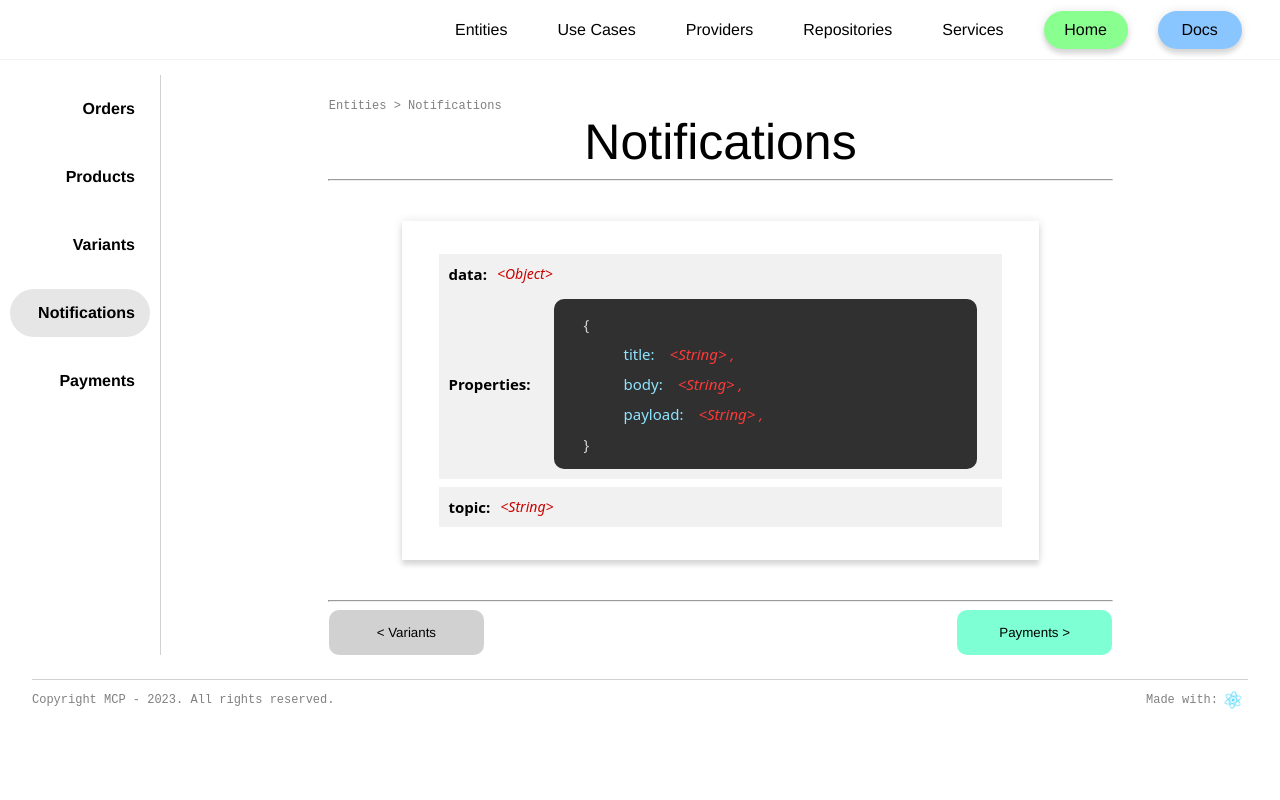
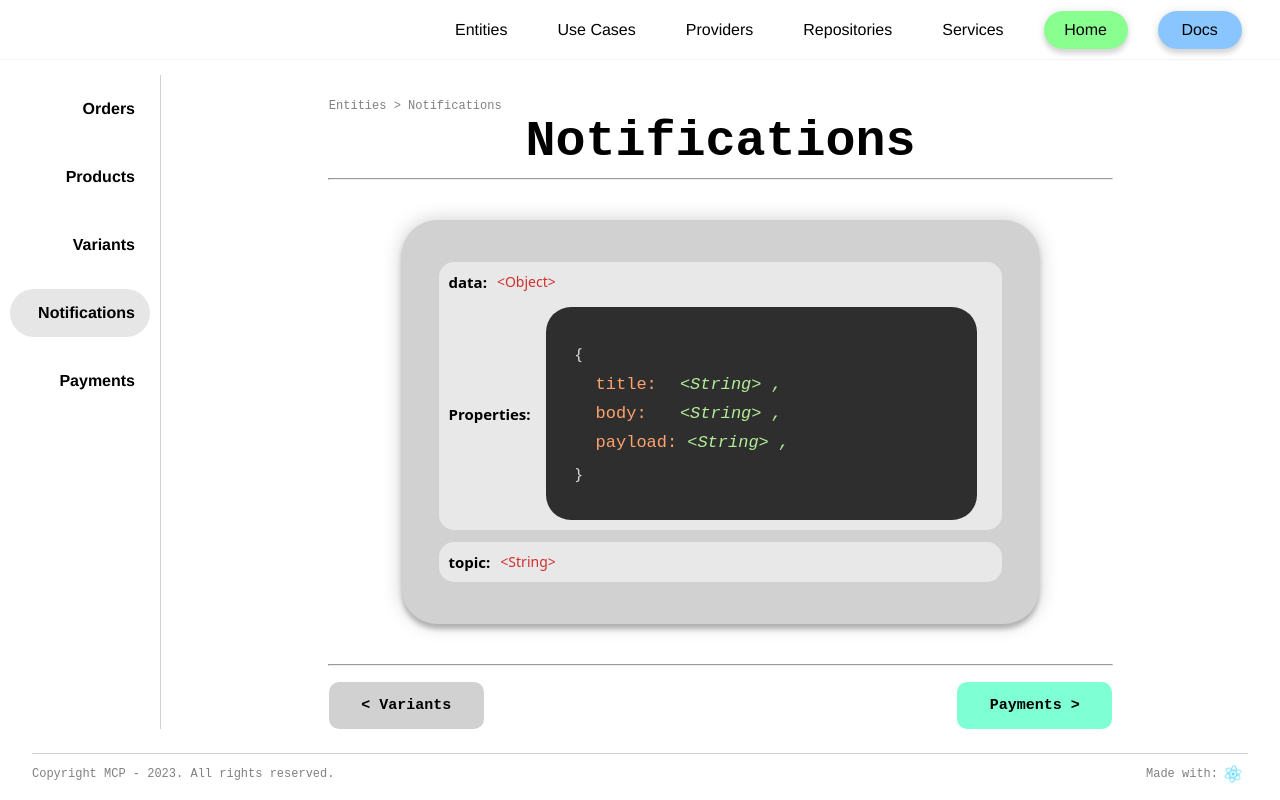
Before and after one commit to matheuscpellanda/erp-api-documentation, a React (Create React App) app: page /erp-api-documentation/entities/notifications in a window 1280 px wide. Built offline with nearby package versions, Linux system fonts and the light colour scheme.

Commit message:
Updated entities styles, font-families and initialized Entity Initial Page Text

```diff
--- a/src/components/EntityCard.jsx
+++ b/src/components/EntityCard.jsx
@@ -42,6 +42,7 @@ export default class EntityCard extends Component {
                 <br />
                 <div className="entity-name"><h2>Properties:</h2></div>
                 <div className="entity-secondary">
+                  <div key="properties" className="entity-values">
                     <p className="json-open-object">{'{'}</p>
                     {
                     properties.map((property) => (
@@ -63,6 +64,7 @@ export default class EntityCard extends Component {
                     <p className="json-open-object">{'}'}</p>
                   </div>
                 </div>
+              </div>
             )
             : null
         }
@@ -73,6 +75,7 @@ export default class EntityCard extends Component {
                 <br />
                 <div className="entity-name"><h2>Objects Properties:</h2></div>
                 <div className="entity-secondary">
+                  <div key="values" className="entity-values">
                     <p className="json-open-object">{'{'}</p>
                     {
                     objectsProperties.map((property) => (
@@ -94,6 +97,7 @@ export default class EntityCard extends Component {
                     <p className="json-open-object">{'}'}</p>
                   </div>
                 </div>
+              </div>
             )
             : null
         }
--- a/src/components/css/CodeBox.css
+++ b/src/components/css/CodeBox.css
@@ -4,21 +4,19 @@
 }
 
 .codebox {
-  background-color: rgb(0, 0, 0) !important;
-  border: 0.5em solid rgb(0, 0, 0);
+  border: 0.5em solid rgb(0, 0, 0, 0);
   padding: 25px !important;
   border-radius: 35px !important;
-  width: 50vw !important;
-  height: 60vh !important;
-  max-height: 700px !important;
   box-sizing: border-box !important;
   overflow-y: auto !important;
   overflow-x: hidden !important;
   box-shadow: var(--elevation-3) !important;
+  width: 50vw !important;
+  max-height: 600px !important;
 }
 
 .codebox:hover {
-  background-color: rgb(17, 17, 17) !important;
+  border: 0.5em solid rgb(0, 0, 0, 1);
 }
 
 .codebox::-webkit-scrollbar {
--- a/src/components/css/EntityCard.css
+++ b/src/components/css/EntityCard.css
@@ -4,10 +4,10 @@
   flex-direction: column;
   align-items: flex-start;
   justify-content: flex-start;
-  border-radius: 0px;
-  background-color: rgba(209, 209, 209, 0.3);
+  border-radius: 15px;
+  background-color: rgba(255, 255, 255, 0.5);
   padding: 10px;
-  margin: 1vh auto;
+  margin: 1.5vh auto;
   box-sizing: border-box;
 }
 
@@ -21,21 +21,21 @@
 
 .entity-name h2 {
   font-family: system-ui, -apple-system, 'Segoe UI', Roboto, Oxygen, Ubuntu, Cantarell, 'Open Sans', 'Helvetica Neue', sans-serif;
-  margin: 0 10px 0 0;
+  margin: 0;
   font-weight: 700;
   font-size: 15px;
   color: black;
-  width: 80px;
   text-align: start;
+  width: min-content;
 }
 
 .entity-type {
   font-family: system-ui, -apple-system, 'Segoe UI', Roboto, Oxygen, Ubuntu, Cantarell, 'Open Sans', 'Helvetica Neue', sans-serif;
   margin-right: 10px;
-  font-weight: 400;
+  font-weight: 500;
   font-size: 14px;
-  color: rgb(202, 0, 0);
-  font-style: italic;
+  color: rgb(209, 47, 47);
+  font-style: normal;
 }
 
 .entity-header {
@@ -44,24 +44,27 @@
 }
 
 .entity-values {
-  font-family: system-ui, -apple-system, 'Segoe UI', Roboto, Oxygen, Ubuntu, Cantarell, 'Open Sans', 'Helvetica Neue', sans-serif;
-  font-size: 15px;
-  margin: 0 5px;
-  font-weight: 500;
-  font-style: italic;
-  color: rgb(143, 229, 255);
+  font-family: monospace;
+  font-size: 13px;
+  margin: 0;
+  font-weight: 400;
+  font-style: normal;
+  color: rgb(178, 238, 151);
+  padding: 25px;
 }
 
 .entity-properties {
-  font-family: system-ui, -apple-system, 'Segoe UI', Roboto, Oxygen, Ubuntu, Cantarell, 'Open Sans', 'Helvetica Neue', sans-serif;
+  font-family: monospace;
+  font-size: 13px;
+  margin: 0;
   display: flex;
   width: 100%;
 }
 
 .entity-secondary {
   background-color: rgba(0, 0, 0, 0.8);
-  border-radius: 10px;
-  padding: 10px;
+  border-radius: 25px;
+  padding: 5px;
   width: 100%;
   display: flex;
   flex-direction: row;
@@ -83,7 +86,7 @@
 }
 
 .json-open-object {
-  margin: 5px 20px;
+  margin: 5px 0;
   color: rgb(209, 209, 209);
   width: 100%;
   justify-content: center;
@@ -91,16 +94,16 @@
 }
 
 .json-key-object {
-  color: rgb(143, 229, 255);
-  margin: 5px 0 5px 60px;
+  color: rgb(255, 162, 108);
+  margin: 5px 0 5px 20px;
   justify-content: center;
-  font-family: system-ui, -apple-system, 'Segoe UI', Roboto, Oxygen, Ubuntu, Cantarell, 'Open Sans', 'Helvetica Neue', sans-serif;
+  font-family: monospace;
 }
 
 .json-value-object {
-  color: rgb(255, 57, 57);
+  color: rgb(178, 238, 151);
   font-style: italic;
   width: 100%;
-  margin: auto 15px;
-  font-family: system-ui, -apple-system, 'Segoe UI', Roboto, Oxygen, Ubuntu, Cantarell, 'Open Sans', 'Helvetica Neue', sans-serif;
+  margin: auto 10px;
+  font-family: monospace;
 }
--- a/src/pages/css/Entities.css
+++ b/src/pages/css/Entities.css
@@ -4,7 +4,7 @@
 }
 
 * {
-  font-family: 'Franklin Gothic Medium', 'Arial Narrow', Arial, sans-serif;
+  font-family: monospace;
   font-weight: 600;
 }
 
@@ -34,6 +34,8 @@ article span {
 article h1 {
   font-size: 50px;
   margin: 0;
+  font-family: monospace;
+  font-weight: 800;
 }
 
 article hr {
@@ -48,9 +50,12 @@ article .row {
 }
 
 article p {
-  text-align: justify;
-  font-weight: 400;
-  font-family: 'Gill Sans', 'Gill Sans MT', Calibri, 'Trebuchet MS', sans-serif;
+  width: 68%;
+  text-align: start;
+  font-weight: 500;
+  font-size: 17px;
+  font-family: monospace;
+  margin: 15px 0;
 }
 
 article section {
@@ -60,9 +65,10 @@ article section {
 .entities-variables {
   width: 80%;
   margin: 4vh auto;
-  /* background-color: grey; */
-  box-shadow: var(--elevation-1);
-  padding: 25px 5px;
+  background-color: rgb(209, 209, 209);
+  border-radius: 35px;
+  box-shadow: var(--elevation-3);
+  padding: 30px 5px;
 }
 
 .button-next-entity, .button-previous-entity {
@@ -71,6 +77,10 @@ article section {
   padding: 15px;
   border-radius: 10px;
   cursor: pointer;
+  font-family: monospace;
+  font-weight: 800;
+  font-size: 15px;
+  margin-top: 1vh;
 }
 
 .button-next-entity {
--- a/src/pages/css/Home.css
+++ b/src/pages/css/Home.css
@@ -107,7 +107,7 @@
   margin: 8vh auto 5vh;
   font-size: 50px;
   font-weight: 700;
-  font-family: 'Trebuchet MS', 'Lucida Sans Unicode', 'Lucida Grande', 'Lucida Sans', Arial, sans-serif;
+  font-family: monospace;
 }
 
 .response-header {
@@ -119,14 +119,16 @@
   justify-content: center;
   font-size: 20px;
   font-weight: 600;
+  font-family: monospace;
 }
 
 .response-header > button {
   background-color: white;
+  color: #000;
   border-radius: 15px;
   border: none;
   padding: 5px 15px;
-  font-family: 'Trebuchet MS', 'Lucida Sans Unicode', 'Lucida Grande', 'Lucida Sans', Arial, sans-serif;
+  font-family: monospace;
   font-size: 20px;
   font-weight: 600;
   box-shadow: var(--elevation-3);
@@ -134,11 +136,12 @@
 }
 
 .response-header > button:hover {
-  background-color: rgb(32, 255, 255);
+  background-color: rgb(5, 90, 90);
+  color: white;
 }
 
 .response-header > button:active {
-  background-color: rgb(124, 255, 255);
+  background-color: rgb(0, 114, 114);
 }
 
 .row-images::-webkit-scrollbar {
```
Also changed, not shown: src/pages/Entities.jsx (+10 -14 lines). Lines whose indentation alone changed are shown as unchanged.
